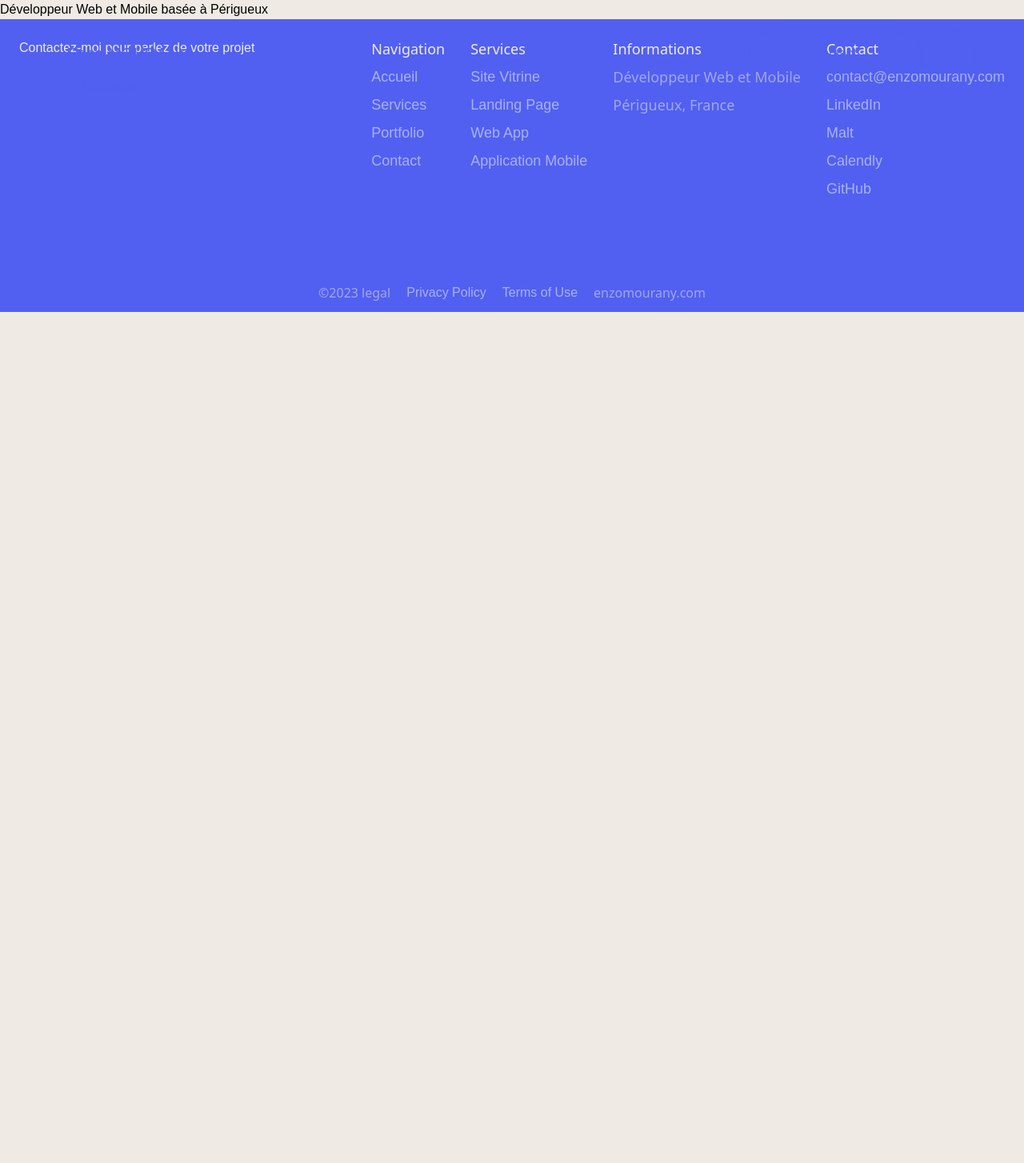
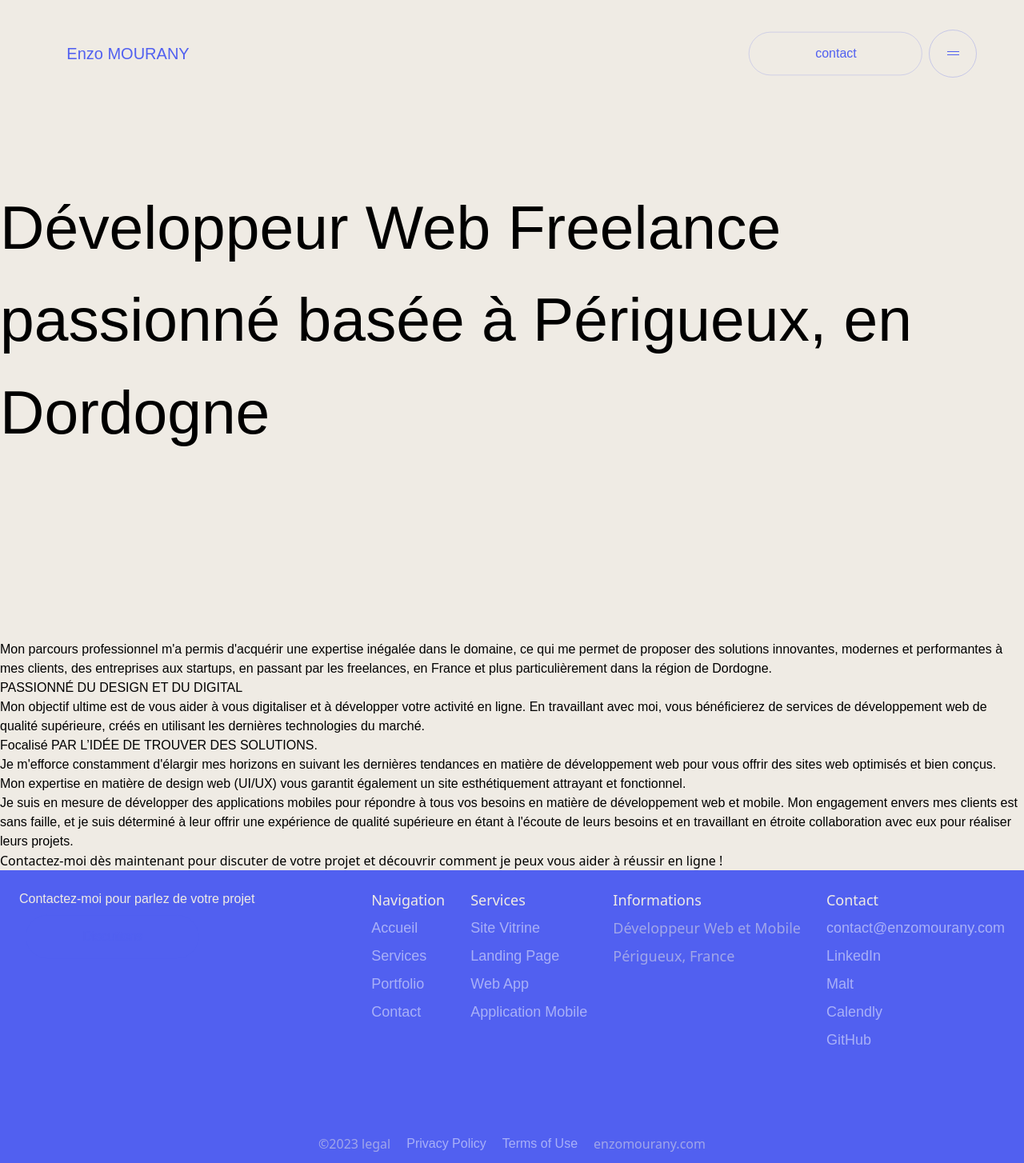
Before and after one commit to enzo-mourany/portfolio-v2, a Next.js app: page /about in a window 1280 px wide. Shown: the whole page at 80% size. Before the commit the page ends 800 px from the top, so only its background shows below. Built offline with nearby package versions, Linux system fonts and the light colour scheme; no server answers.

Commit message:
feat: add content

```diff
--- a/app/about/AboutHero.tsx
+++ b/app/about/AboutHero.tsx
@@ -1,8 +1,8 @@
 export const AboutHero = () => {
   return (
-    <section>
+    <section className='flex flex-row items-center justify-center w-screen h-screen'>
       <div>
-        <h2>Développeur Web Freelance passionné basée à Périgueux, en Dordogne</h2>
+        <h2 className='text-w-lg'>Développeur Web Freelance passionné basée à Périgueux, en Dordogne</h2>
       </div>
     </section>
   )
--- /dev/null
+++ b/app/about/Presentation.tsx
@@ -0,0 +1,30 @@
+export const Presentation = () => {
+  return (
+    <div>
+      <section id='presentation'>
+        <div>
+          <h3></h3>
+          <p>Mon parcours professionnel m&apos;a permis d&apos;acquérir une expertise inégalée dans le domaine, ce qui me permet de proposer des solutions innovantes, modernes et performantes à mes clients, des entreprises aux startups, en passant par les freelances, en France et plus particulièrement dans la région de Dordogne. </p>
+        </div>
+      </section>
+      <section id='design-and-digital'>
+        <div>
+          <h3>PASSIONNÉ DU DESIGN ET DU DIGITAL</h3>
+          <p>Mon objectif ultime est de vous aider à vous digitaliser et à développer votre activité en ligne. En travaillant avec moi, vous bénéficierez de services de développement web de qualité supérieure, créés en utilisant les dernières technologies du marché. </p>
+        </div>
+      </section>
+      <section id='solutions'>
+        <div>
+          <h3>Focalisé PAR L’IDÉE DE TROUVER DES SOLUTIONS.</h3>
+          <p>Je m&apos;efforce constamment d&apos;élargir mes horizons en suivant les dernières tendances en matière de développement web pour vous offrir des sites web optimisés et bien conçus. Mon expertise en matière de design web (UI/UX) vous garantit également un site esthétiquement attrayant et fonctionnel. </p>
+          <p>Je suis en mesure de développer des applications mobiles pour répondre à tous vos besoins en matière de développement web et mobile. Mon engagement envers mes clients est sans faille, et je suis déterminé à leur offrir une expérience de qualité supérieure en étant à l&apos;écoute de leurs besoins et en travaillant en étroite collaboration avec eux pour réaliser leurs projets. </p>
+        </div>
+      </section>
+      <section id='contact'>
+        <div>
+          <h4>Contactez-moi dès maintenant pour discuter de votre projet et découvrir comment je peux vous aider à réussir en ligne !</h4>
+        </div>
+      </section>
+    </div>
+  )
+};
--- a/app/about/page.tsx
+++ b/app/about/page.tsx
@@ -1,7 +1,13 @@
+import { AboutHero } from './AboutHero';
+import { Presentation } from './Presentation';
+
 export default function Page() {
   return (
-    <section>
-      <h2>Développeur Web et Mobile basée à Périgueux</h2>
-    </section>
+    <div
+      id='about__container'
+    >
+      <AboutHero />
+      <Presentation />
+    </div>
   )
 }
```
